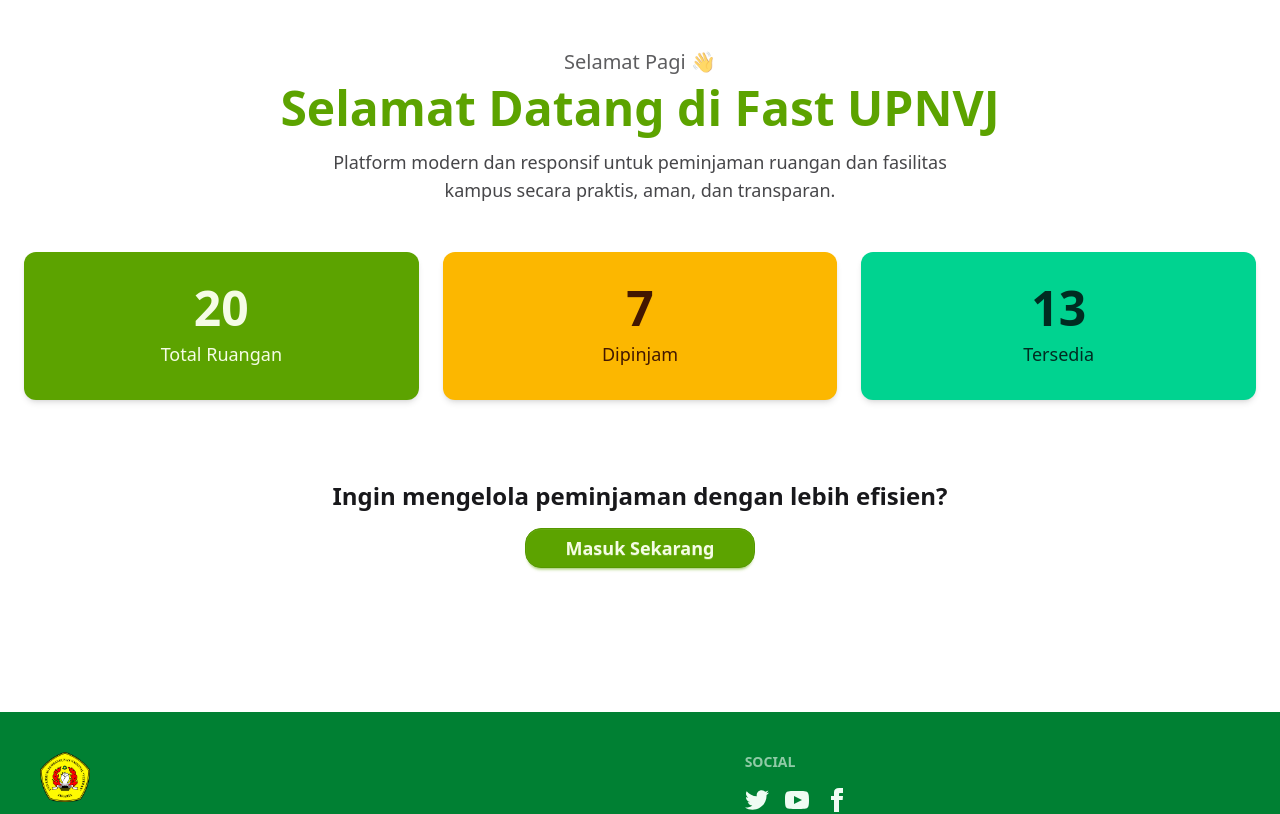
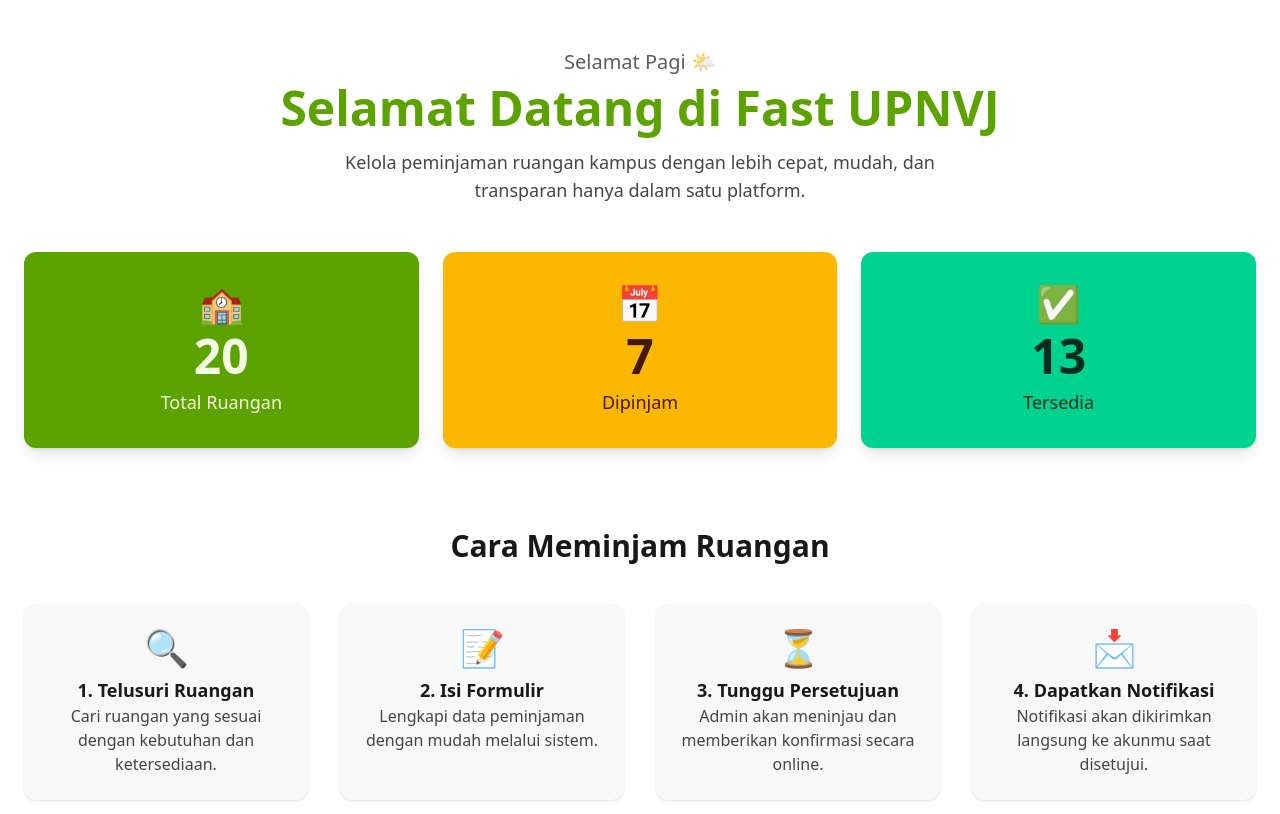
Before and after one commit to raisadeviap/fast-upnvj, a React (Vite) app: page /home in a window 1280 px wide. Shown: the top 814 px of the page. Built offline with nearby package versions, Linux system fonts and the light colour scheme.

Commit message:
Resolve konflik dan update Home.jsx

```diff
--- a/src/pages/Home.jsx
+++ b/src/pages/Home.jsx
@@ -5,16 +5,14 @@ import Footer from "../components/Footer";
 function HomePage() {
   const navigate = useNavigate();
 
-  // Fungsi untuk ucapan berdasarkan jam
   const getGreeting = () => {
     const hour = new Date().getHours();
-    if (hour < 11) return "Selamat Pagi 👋";
+    if (hour < 11) return "Selamat Pagi 🌤️";
     if (hour < 15) return "Selamat Siang ☀️";
     if (hour < 18) return "Selamat Sore 🌇";
     return "Selamat Malam 🌙";
   };
 
-  // Data statistik dummy
   const stats = {
     total: 20,
     borrowed: 7,
@@ -24,38 +22,77 @@ function HomePage() {
   return (
     <div className="min-h-screen bg-base-100" data-theme="light">
       <main className="container mx-auto px-6 py-12">
-        {/* Ucapan dan Sambutan */}
+        {/* Ucapan */}
         <section className="text-center mb-12">
           <h2 className="text-xl text-base-content/70 mb-2">{getGreeting()}</h2>
           <h1 className="text-4xl md:text-5xl font-bold text-primary mb-4">
             Selamat Datang di Fast UPNVJ
           </h1>
           <p className="text-lg text-base-content/80 max-w-2xl mx-auto">
-            Platform modern dan responsif untuk peminjaman ruangan dan fasilitas
-            kampus secara praktis, aman, dan transparan.
+            Kelola peminjaman ruangan kampus dengan lebih cepat, mudah, dan transparan hanya dalam satu platform.
           </p>
         </section>
 
-        {/* Statistik */}
+        {/* Statistik Ruangan */}
         <section className="grid grid-cols-1 sm:grid-cols-3 gap-6 text-center mb-20">
-          <div className="bg-primary text-primary-content rounded-xl p-8 shadow-md">
+          <div className="bg-primary text-primary-content rounded-xl p-8 shadow-lg">
+            <div className="text-4xl mb-2">🏫</div>
             <p className="text-5xl font-bold">{stats.total}</p>
             <p className="mt-2 text-lg">Total Ruangan</p>
           </div>
-          <div className="bg-warning text-warning-content rounded-xl p-8 shadow-md">
+          <div className="bg-warning text-warning-content rounded-xl p-8 shadow-lg">
+            <div className="text-4xl mb-2">📅</div>
             <p className="text-5xl font-bold">{stats.borrowed}</p>
             <p className="mt-2 text-lg">Dipinjam</p>
           </div>
-          <div className="bg-success text-success-content rounded-xl p-8 shadow-md">
+          <div className="bg-success text-success-content rounded-xl p-8 shadow-lg">
+            <div className="text-4xl mb-2">✅</div>
             <p className="text-5xl font-bold">{stats.available}</p>
             <p className="mt-2 text-lg">Tersedia</p>
           </div>
         </section>
 
-        {/* Ajakan */}
-        <section className="text-center mb-24">
+        {/* Panduan Peminjaman */}
+        <section className="mb-24">
+          <h2 className="text-3xl font-bold text-center text-base-content mb-10">
+            Cara Meminjam Ruangan
+          </h2>
+          <div className="grid grid-cols-1 md:grid-cols-4 gap-8">
+            <div className="text-center p-6 bg-base-200 rounded-xl shadow">
+              <div className="text-4xl mb-2">🔍</div>
+              <h3 className="font-semibold text-lg">1. Telusuri Ruangan</h3>
+              <p className="text-base-content/80">
+                Cari ruangan yang sesuai dengan kebutuhan dan ketersediaan.
+              </p>
+            </div>
+            <div className="text-center p-6 bg-base-200 rounded-xl shadow">
+              <div className="text-4xl mb-2">📝</div>
+              <h3 className="font-semibold text-lg">2. Isi Formulir</h3>
+              <p className="text-base-content/80">
+                Lengkapi data peminjaman dengan mudah melalui sistem.
+              </p>
+            </div>
+            <div className="text-center p-6 bg-base-200 rounded-xl shadow">
+              <div className="text-4xl mb-2">⏳</div>
+              <h3 className="font-semibold text-lg">3. Tunggu Persetujuan</h3>
+              <p className="text-base-content/80">
+                Admin akan meninjau dan memberikan konfirmasi secara online.
+              </p>
+            </div>
+            <div className="text-center p-6 bg-base-200 rounded-xl shadow">
+              <div className="text-4xl mb-2">📩</div>
+              <h3 className="font-semibold text-lg">4. Dapatkan Notifikasi</h3>
+              <p className="text-base-content/80">
+                Notifikasi akan dikirimkan langsung ke akunmu saat disetujui.
+              </p>
+            </div>
+          </div>
+        </section>
+
+        {/* CTA */}
+        <section className="text-center mb-10">
           <h3 className="text-2xl font-semibold text-base-content mb-4">
-            Ingin mengelola peminjaman dengan lebih efisien?
+            Siap mulai meminjam ruangan dengan cepat dan mudah?
           </h3>
           <button
             onClick={() => navigate("/login")}
```
